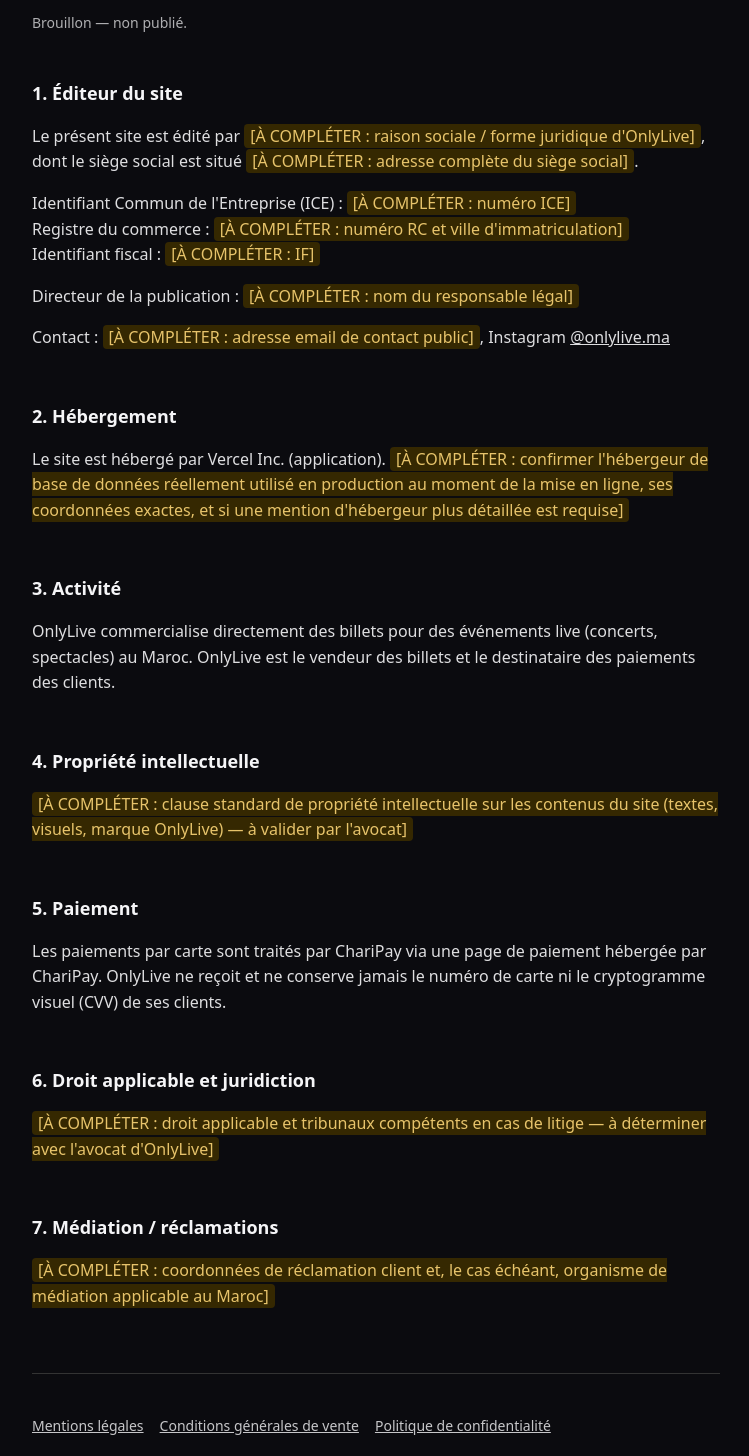
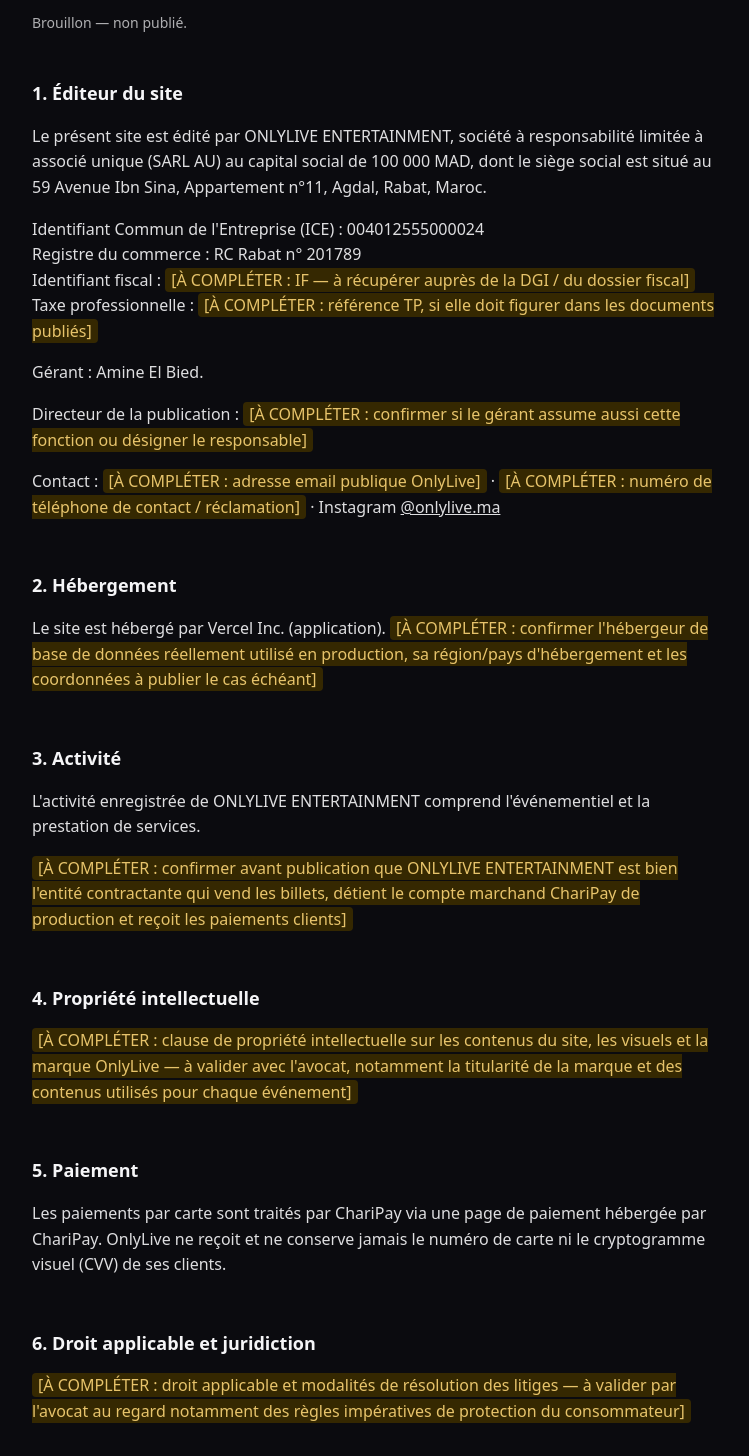
Before and after one commit to EL-Bied-Ali/OnlyLive-Events, a Next.js app: page /legal/mentions-legales in a window 1280 px wide. Shown: the part 314-1770 px from the top of the page, without its empty margins (264-1013 px from the left). Built offline with nearby package versions, Linux system fonts and the light colour scheme.

Commit message:
Prefill legal notice with Moroccan company details

```diff
--- a/app/(marketing)/legal/mentions-legales/page.tsx
+++ b/app/(marketing)/legal/mentions-legales/page.tsx
@@ -15,21 +15,28 @@
     <LegalPage title="Mentions légales" updatedNote="Brouillon — non publié.">
       <Section heading="1. Éditeur du site">
         <p>
-          Le présent site est édité par <ToFill>raison sociale / forme juridique d&apos;OnlyLive</ToFill>,
-          dont le siège social est situé <ToFill>adresse complète du siège social</ToFill>.
+          Le présent site est édité par ONLYLIVE ENTERTAINMENT, société à responsabilité limitée à
+          associé unique (SARL AU) au capital social de 100 000 MAD, dont le siège social est situé
+          au 59 Avenue Ibn Sina, Appartement n°11, Agdal, Rabat, Maroc.
         </p>
         <p>
-          Identifiant Commun de l&apos;Entreprise (ICE) : <ToFill>numéro ICE</ToFill>
+          Identifiant Commun de l&apos;Entreprise (ICE) : 004012555000024
           <br />
-          Registre du commerce : <ToFill>numéro RC et ville d&apos;immatriculation</ToFill>
+          Registre du commerce : RC Rabat n° 201789
           <br />
-          Identifiant fiscal : <ToFill>IF</ToFill>
+          Identifiant fiscal : <ToFill>IF — à récupérer auprès de la DGI / du dossier fiscal</ToFill>
+          <br />
+          Taxe professionnelle :{" "}
+          <ToFill>référence TP, si elle doit figurer dans les documents publiés</ToFill>
+        </p>
+        <p>Gérant : Amine El Bied.</p>
+        <p>
+          Directeur de la publication :{" "}
+          <ToFill>confirmer si le gérant assume aussi cette fonction ou désigner le responsable</ToFill>
         </p>
         <p>
-          Directeur de la publication : <ToFill>nom du responsable légal</ToFill>
-        </p>
-        <p>
-          Contact : <ToFill>adresse email de contact public</ToFill>, Instagram{" "}
+          Contact : <ToFill>adresse email publique OnlyLive</ToFill> ·{" "}
+          <ToFill>numéro de téléphone de contact / réclamation</ToFill> · Instagram{" "}
           <a href="https://www.instagram.com/onlylive.ma" target="_blank" rel="noreferrer">
             @onlylive.ma
           </a>
@@ -40,26 +47,32 @@
         <p>
           Le site est hébergé par Vercel Inc. (application).{" "}
           <ToFill>
-            confirmer l&apos;hébergeur de base de données réellement utilisé en production au
-            moment de la mise en ligne, ses coordonnées exactes, et si une mention d&apos;hébergeur
-            plus détaillée est requise
+            confirmer l&apos;hébergeur de base de données réellement utilisé en production, sa
+            région/pays d&apos;hébergement et les coordonnées à publier le cas échéant
           </ToFill>
         </p>
       </Section>
 
       <Section heading="3. Activité">
         <p>
-          OnlyLive commercialise directement des billets pour des événements live (concerts,
-          spectacles) au Maroc. OnlyLive est le vendeur des billets et le destinataire des
-          paiements des clients.
+          L&apos;activité enregistrée de ONLYLIVE ENTERTAINMENT comprend l&apos;événementiel et la
+          prestation de services.
+        </p>
+        <p>
+          <ToFill>
+            confirmer avant publication que ONLYLIVE ENTERTAINMENT est bien l&apos;entité
+            contractante qui vend les billets, détient le compte marchand ChariPay de production
+            et reçoit les paiements clients
+          </ToFill>
         </p>
       </Section>
 
       <Section heading="4. Propriété intellectuelle">
         <p>
           <ToFill>
-            clause standard de propriété intellectuelle sur les contenus du site (textes, visuels,
-            marque OnlyLive) — à valider par l&apos;avocat
+            clause de propriété intellectuelle sur les contenus du site, les visuels et la marque
+            OnlyLive — à valider avec l&apos;avocat, notamment la titularité de la marque et des
+            contenus utilisés pour chaque événement
           </ToFill>
         </p>
       </Section>
@@ -75,17 +88,17 @@
       <Section heading="6. Droit applicable et juridiction">
         <p>
           <ToFill>
-            droit applicable et tribunaux compétents en cas de litige — à déterminer avec
-            l&apos;avocat d&apos;OnlyLive
+            droit applicable et modalités de résolution des litiges — à valider par l&apos;avocat
+            au regard notamment des règles impératives de protection du consommateur
           </ToFill>
         </p>
       </Section>
 
-      <Section heading="7. Médiation / réclamations">
+      <Section heading="7. Réclamations">
         <p>
           <ToFill>
-            coordonnées de réclamation client et, le cas échéant, organisme de médiation
-            applicable au Maroc
+            adresse email et numéro de téléphone officiels pour les réclamations clients, ainsi que
+            toute procédure de médiation ou de règlement amiable finalement retenue
           </ToFill>
         </p>
       </Section>
```
